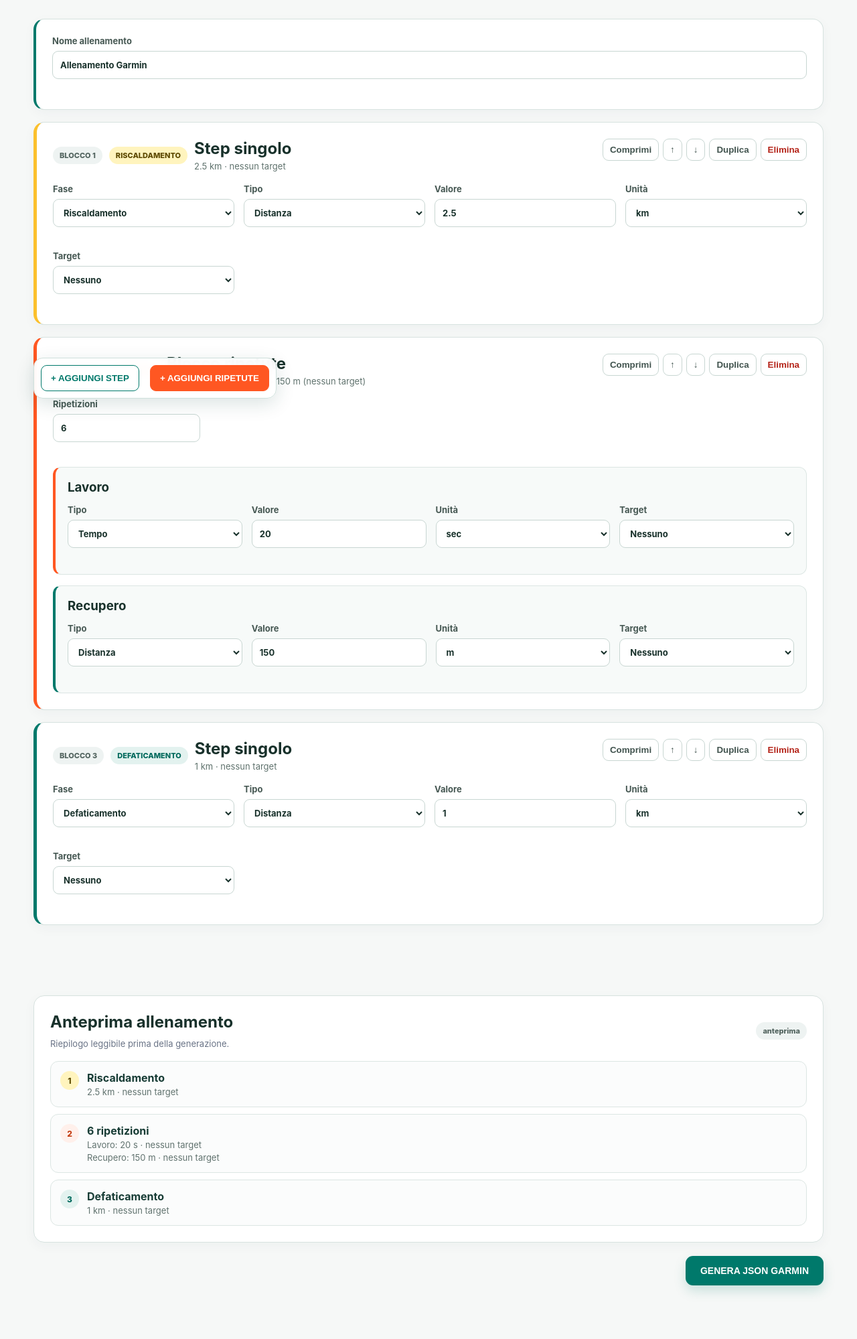
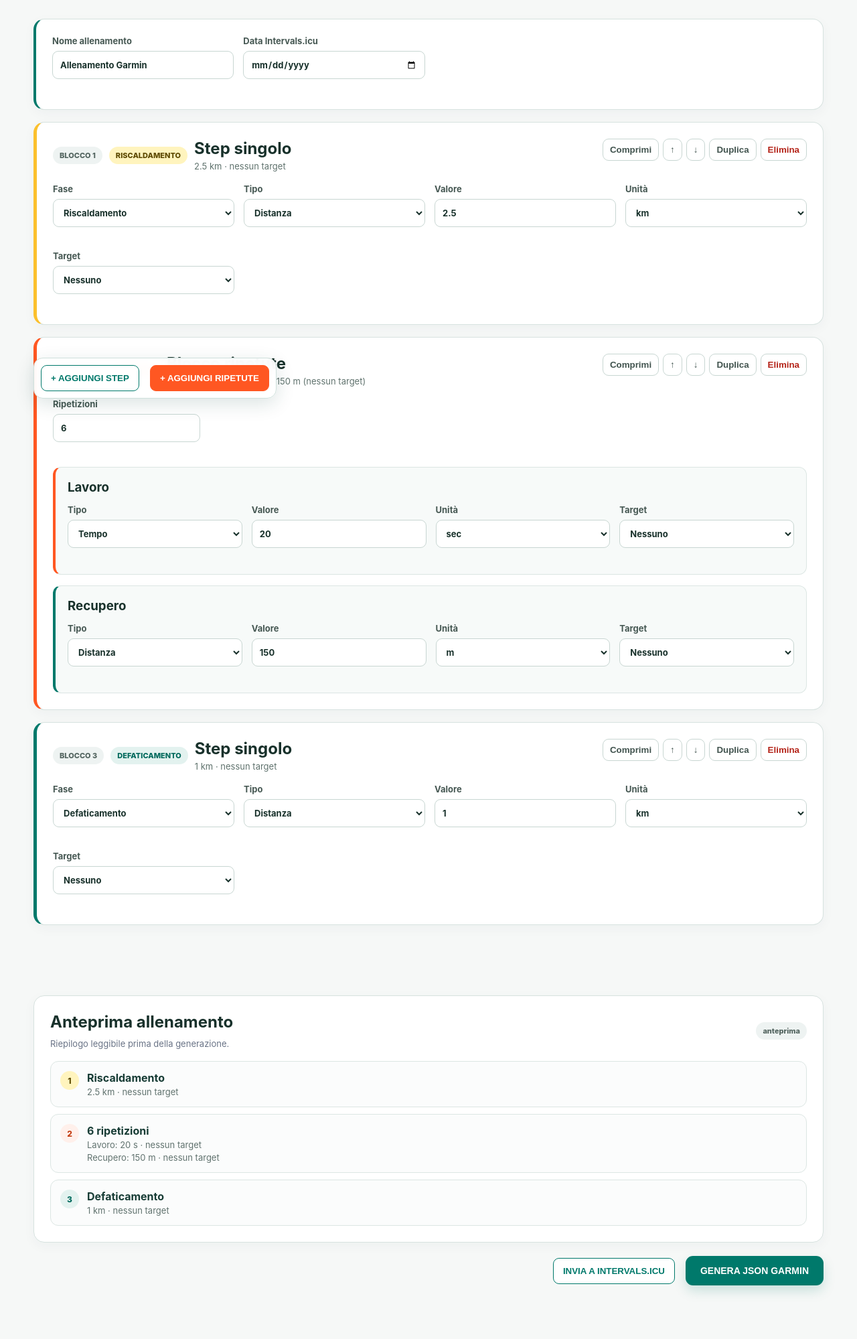
Before and after one commit to P4oloR/garmin-workout-generator, a Flask app: page / in a window 1280 px wide. Shown: the part 191-2190 px from the top of the page at 67% size. Run offline with Flask 3, Linux system fonts and the light colour scheme.

Commit message:
Add Intervals.icu send action to GUI

```diff
--- a/templates/index.html
+++ b/templates/index.html
@@ -21,11 +21,18 @@
     </header>
 
     <section class="card name-card">
-        <label class="field">
-            <span>Nome allenamento</span>
-            <input id="workout-name" type="text" value="Allenamento Garmin">
-            <small class="field-error"></small>
-        </label>
+        <div class="step-grid">
+            <label class="field">
+                <span>Nome allenamento</span>
+                <input id="workout-name" type="text" value="Allenamento Garmin">
+                <small class="field-error"></small>
+            </label>
+            <label class="field">
+                <span>Data Intervals.icu</span>
+                <input id="workout-date" type="date">
+                <small class="field-error"></small>
+            </label>
+        </div>
     </section>
 
     <section id="builder" class="builder"></section>
@@ -49,6 +56,7 @@
     <div id="error" class="error-box hidden"></div>
 
     <div class="actions">
+        <button id="send-intervals" class="secondary" type="button">INVIA A INTERVALS.ICU</button>
         <button id="generate" class="primary-button" type="button">GENERA JSON GARMIN</button>
     </div>
 </main>
@@ -124,6 +132,7 @@ const preview = document.getElementById("preview");
 const errorBox = document.getElementById("error");
 const validationStatus = document.getElementById("validation-status");
 const generateButton = document.getElementById("generate");
+const sendIntervalsButton = document.getElementById("send-intervals");
 
 const roleNames = {
     run: "Corsa",
@@ -509,6 +518,7 @@ function validateAll() {
     validationStatus.classList.toggle("valid", valid);
     validationStatus.classList.toggle("invalid-status", !valid);
     generateButton.disabled = !valid;
+    sendIntervalsButton.disabled = !valid;
     return valid;
 }
 
@@ -594,6 +604,40 @@ function refreshUI() {
     validateAll();
 }
 
+async function sendToIntervals() {
+    errorBox.classList.add("hidden");
+    if (!validateAll()) return;
+
+    const dateInput = document.getElementById("workout-date");
+    setFieldError(dateInput, "");
+    if (!dateInput.value) {
+        setFieldError(dateInput, "Seleziona la data dell'allenamento.");
+        return;
+    }
+
+    const payload = {
+        name: document.getElementById("workout-name").value,
+        date: dateInput.value,
+        items: [...builder.children].map(serializeBlock),
+    };
+
+    const response = await fetch("/send-to-intervals", {
+        method: "POST",
+        headers: {"Content-Type": "application/json"},
+        body: JSON.stringify(payload),
+    });
+
+    const data = await response.json();
+    if (!response.ok) {
+        errorBox.textContent = data.error || "Errore durante l'invio a Intervals.icu.";
+        errorBox.classList.remove("hidden");
+        return;
+    }
+
+    errorBox.textContent = data.message || "Workout inviato a Intervals.icu.";
+    errorBox.classList.remove("hidden");
+}
+
 async function generateJson() {
     errorBox.classList.add("hidden");
     if (!validateAll()) {
@@ -637,6 +681,7 @@ async function generateJson() {
 document.getElementById("add-step").addEventListener("click", () => addStep());
 document.getElementById("add-repeat").addEventListener("click", () => addRepeat());
 document.getElementById("generate").addEventListener("click", generateJson);
+document.getElementById("send-intervals").addEventListener("click", sendToIntervals);
 document.getElementById("workout-name").addEventListener("input", refreshUI);
 
 addStep({role: "warmup", end_type: "distance", value: 2.5, unit: "km", target: "none"});
```
